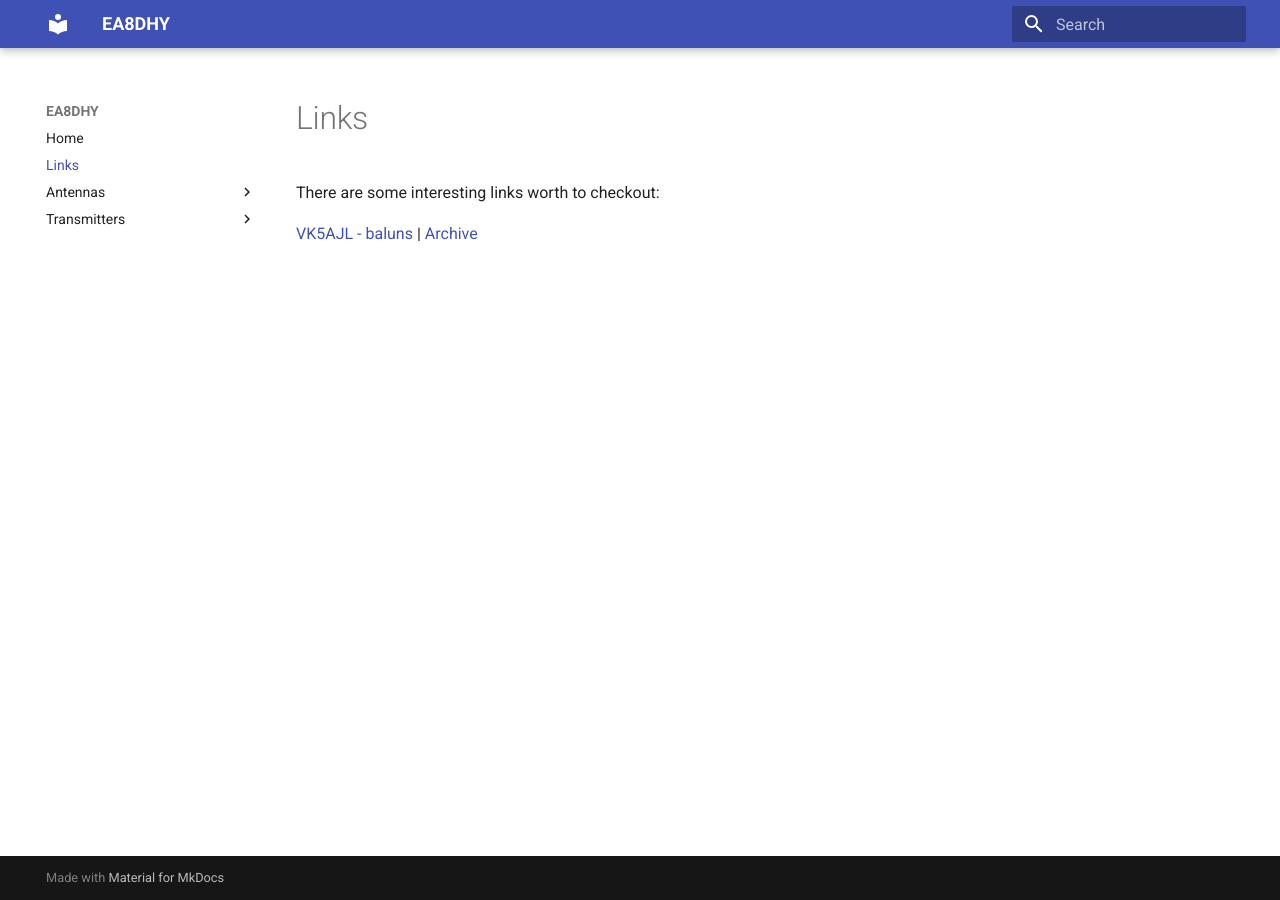
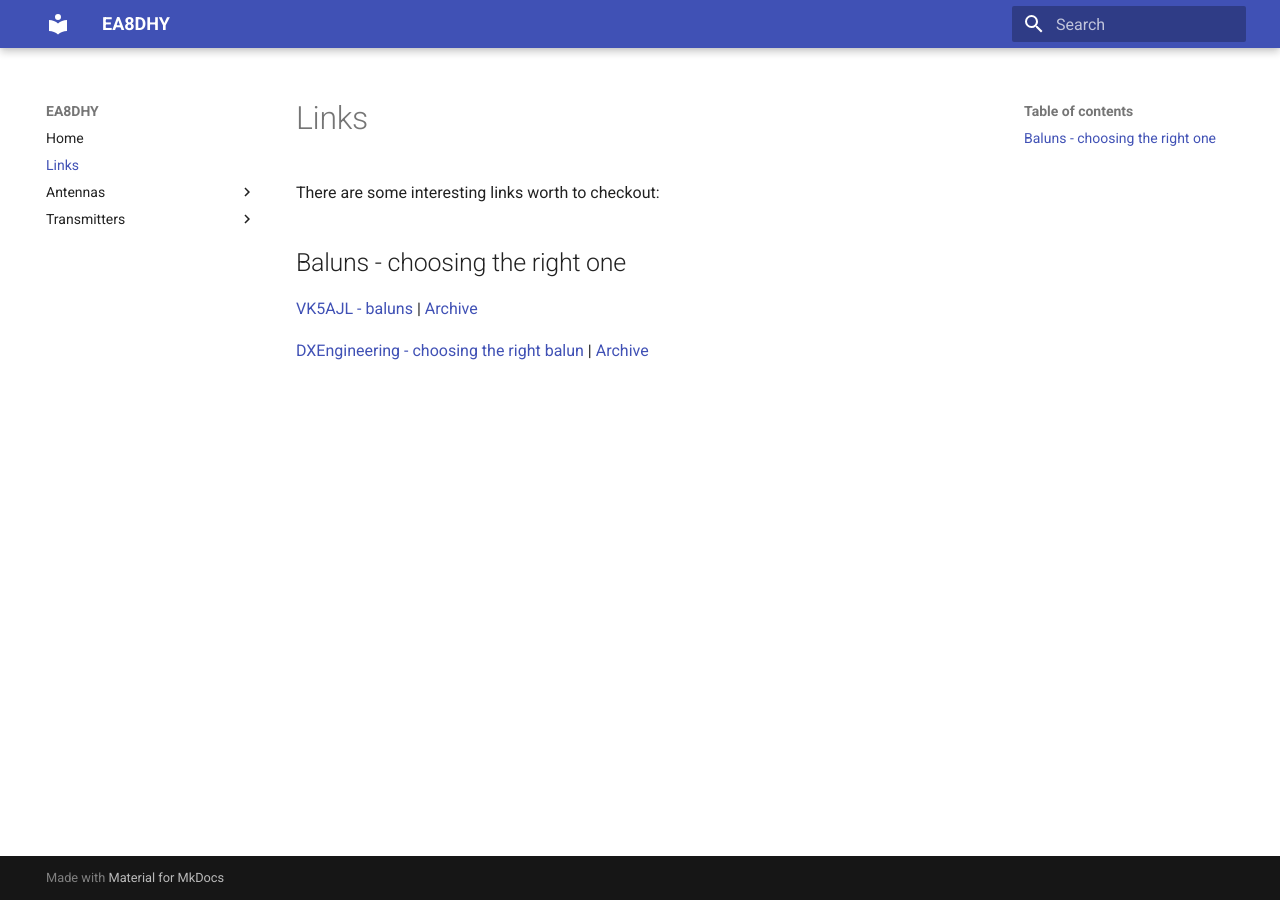
Before and after one commit to Daklon/EA8DHY_docs, an MkDocs documentation site: the page built from docs/links.md, in a window 1280 px wide. Built offline with MkDocs 1.6.1 and Material for MkDocs 9.7.7, drawn with Linux system fonts in a browser that asks for light colours.

Commit message:
Add new link

```diff
--- a/docs/links.md
+++ b/docs/links.md
@@ -1,3 +1,7 @@
 There are some interesting links worth to checkout:
 
+## Baluns - choosing the right one
+
 [VK5AJL - baluns](http://vk5ajl.com/projects/baluns.php) | [Archive](https://web.archive.org/web/20221224010342/http://vk5ajl.com/projects/baluns.php)
+
+[DXEngineering - choosing the right balun](https://www.dxengineering.com/techarticles/balunsandfeedlinechokes/baluns-choosing-the-correct-balun) | [Archive](https://web.archive.org/web/20221029223714/https://www.dxengineering.com/techarticles/balunsandfeedlinechokes/baluns-choosing-the-correct-balun)
```
